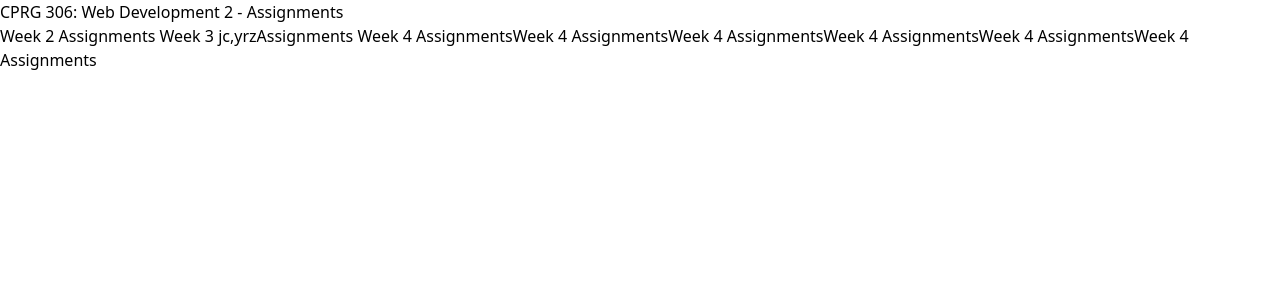
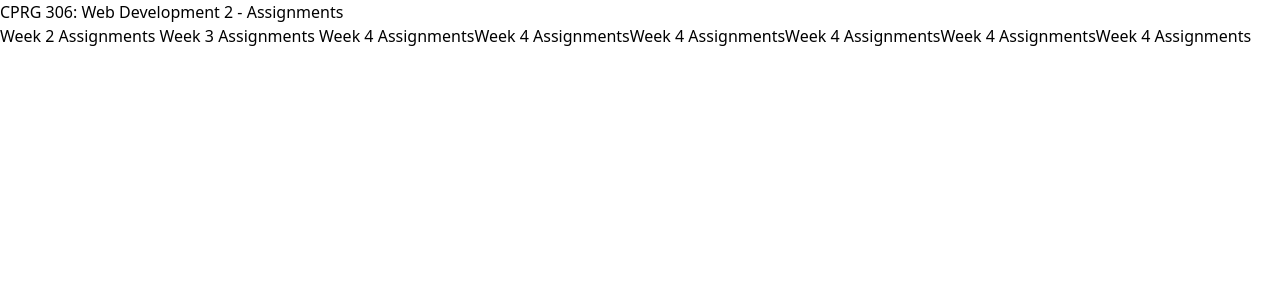
Before and after one commit to Kamaldoad/cprg306-assignments, a Next.js app: page / in a window 1280 px wide. Shown: the top 300 px of the page. Built offline with nearby package versions, Linux system fonts and the light colour scheme.

Commit message:
week 4 done

```diff
--- a/app/page.js
+++ b/app/page.js
@@ -5,7 +5,7 @@ export default function Page() {
       <h1>CPRG 306: Web Development 2 - Assignments</h1>
       <p>
         <Link href="/week-2">Week 2 Assignments  </Link>
-        <Link href="/week-3">Week 3 jc,yrzAssignments </Link>
+        <Link href="/week-3">Week 3 Assignments </Link>
         <Link href="/week-4">Week 4 Assignments</Link>
         <Link href="/week-5">Week 4 Assignments</Link>
         <Link href="/week-6">Week 4 Assignments</Link>
--- a/app/week-4/Button.js
+++ b/app/week-4/Button.js
@@ -2,7 +2,7 @@
 import React from 'react'
 import { useState } from 'react'
 
-const NewItem = () => {
+const Button = () => {
     const [quantity, setQuantity] = useState(1);
 
 const increment = () => {
@@ -25,4 +25,4 @@ const decrement = () => {
   )
 }
 
-export default NewItem
+export default Button;
--- a/app/week-4/page.js
+++ b/app/week-4/page.js
@@ -1,11 +1,11 @@
 import React from 'react';
-import NewItem from './new-item';
+import Button from './Button.js';
 
 
 const Page = () => {
   return (
     <div className='w-[100%] h-[100vh] bg-slate-200 text-black text-center flex justify-center items-center'>
-        <NewItem/>
+        <Button/>
     </div>
   )
 }
```
